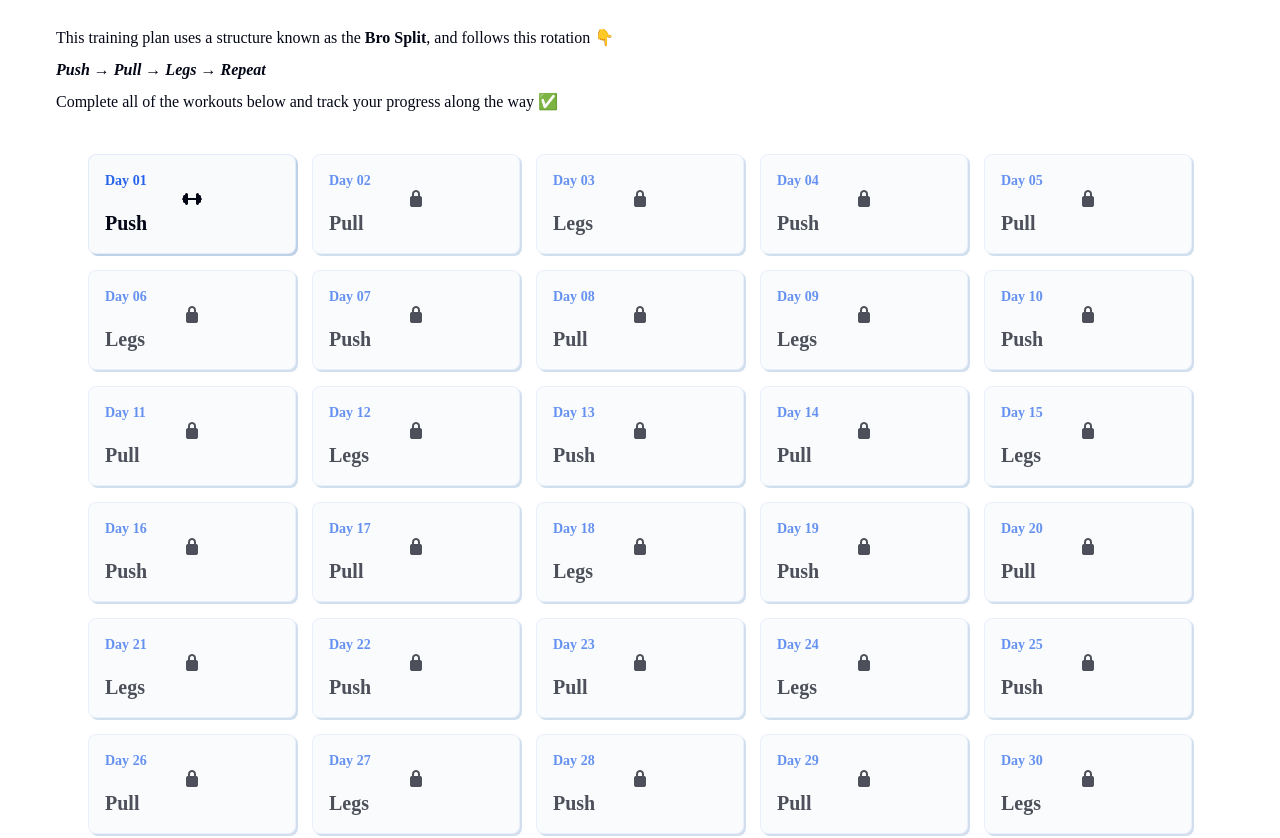
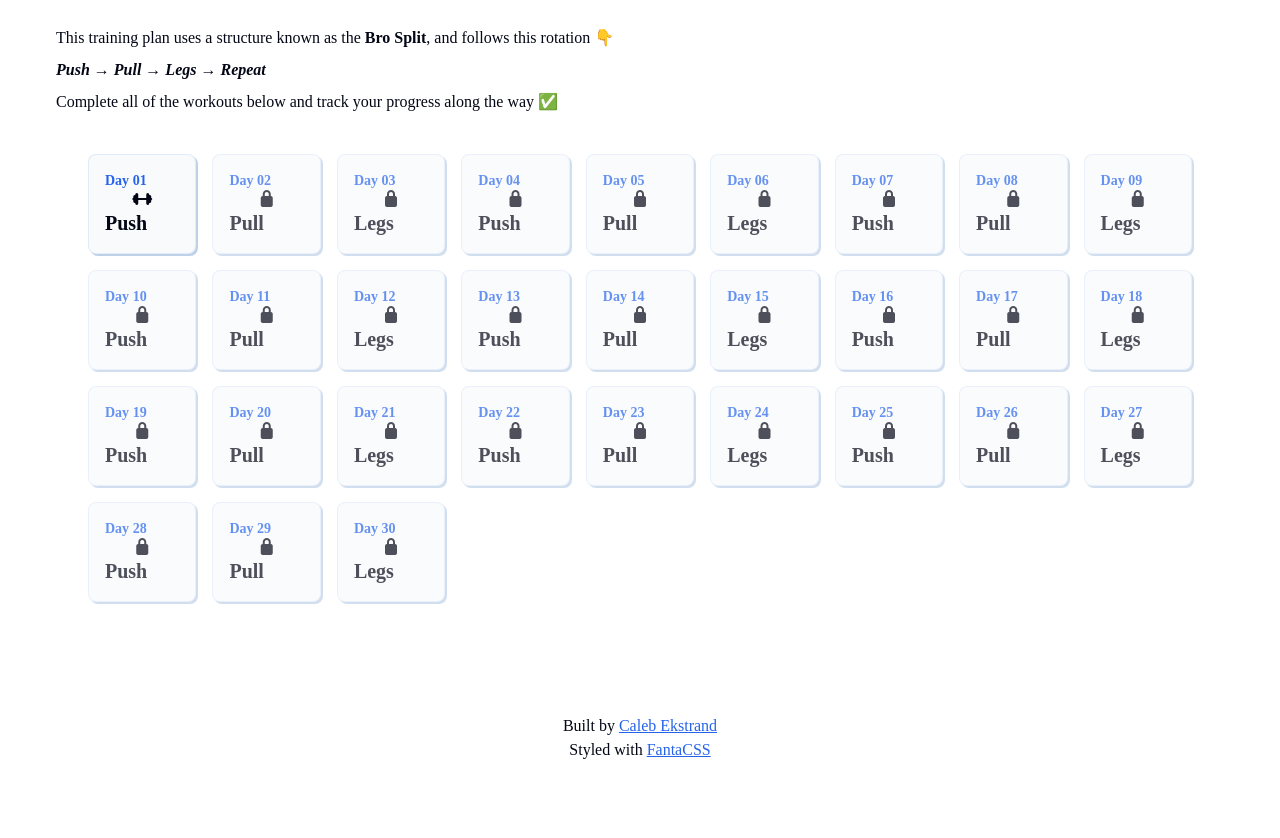
Before and after one commit to calebtekstrand/2_brogram, a React (Vite) app: page / in a window 1280 px wide. Shown: the part 620-1458 px from the top of the page. Built offline with nearby package versions, Linux system fonts and the light colour scheme; a web font is replaced by a local one.

Commit message:
Update index.css

```diff
--- a/src/index.css
+++ b/src/index.css
@@ -48,7 +48,7 @@ h3,
 
 .training-plan-grid {
     display: grid;
-    grid-template-columns: repeat(3, minmax(0, 1fr));
+    grid-template-columns: repeat(auto-fit, minmax(100px, 1fr));
     gap: 1rem;
 }
 
@@ -215,11 +215,7 @@ button.help-icon:hover {
         min-width: 70px;
     }
     .training-plan-grid {
-        grid-template-columns: repeat(4, minmax(0, 1fr));
         gap: 1rem;
-    }
-    .workout-container {
-        grid-column: span 4 / span 4;
     }
     .plan-card-header p:first-of-type,
     .plan-card-header i {
@@ -227,12 +223,3 @@ button.help-icon:hover {
         line-height: 1.25rem;
     }
 }
-
-@media (min-width: 768px) {
-    .training-plan-grid {
-        grid-template-columns: repeat(5, minmax(0, 1fr));
-    }
-    .workout-container {
-        grid-column: span 5 / span 5;
-    }
-}
```
